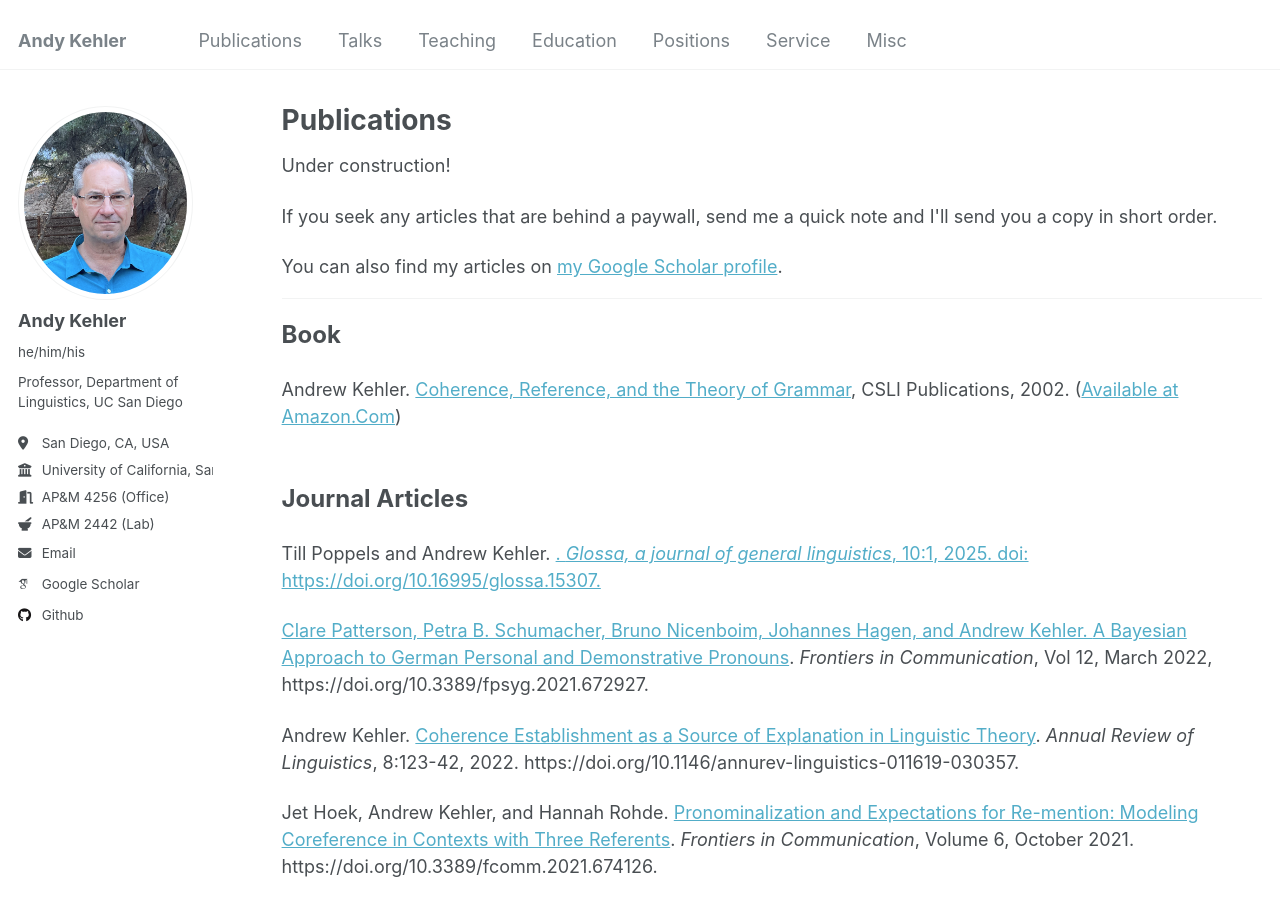
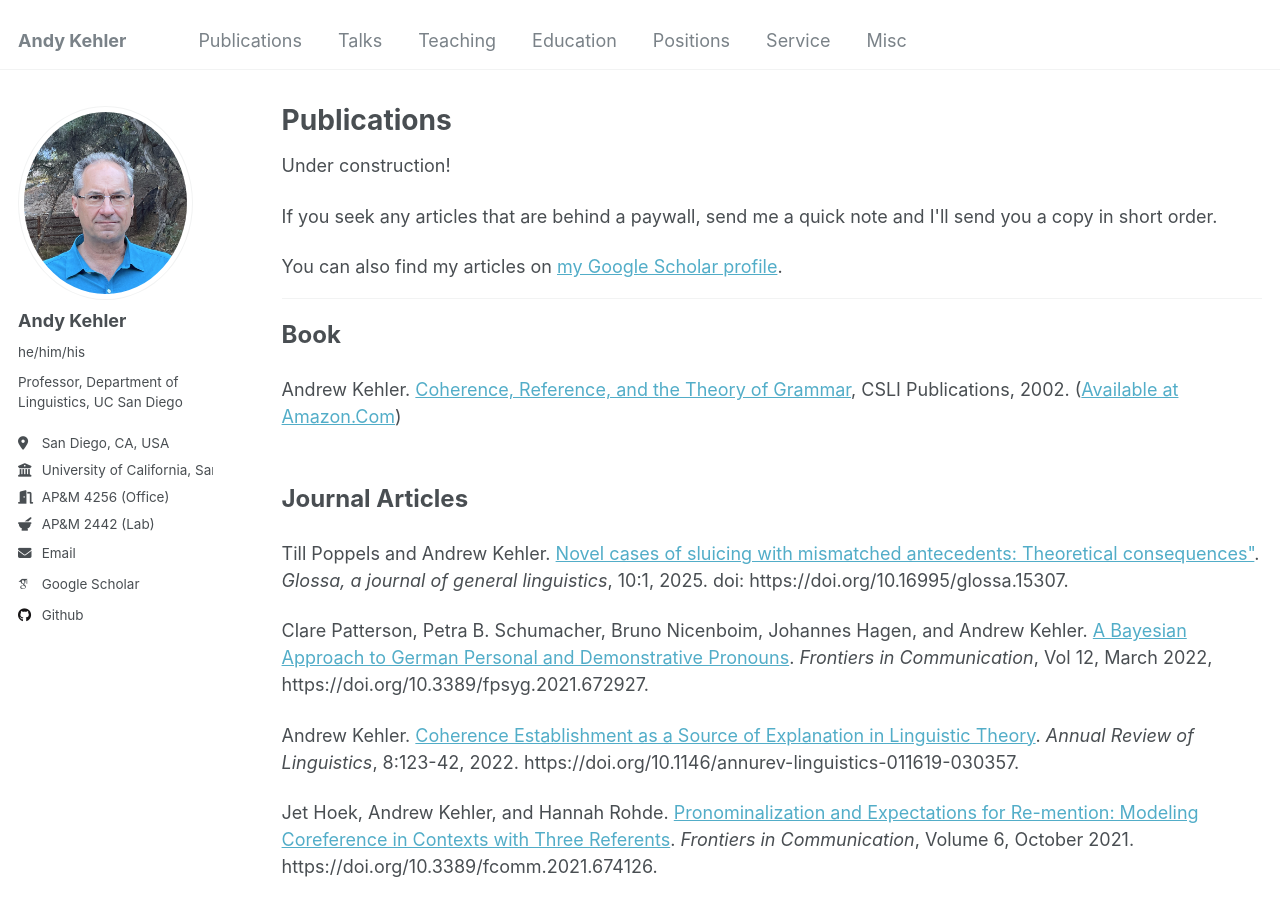
Before and after one commit to akehler/akehler.github.io, a Jekyll site: the page built from _pages/publications.html, in a window 1280 px wide and 900 px high. Built offline with Jekyll 4.4.1, drawn with Linux system fonts in a browser that asks for light colours; some web fonts are replaced; part of the change alters nothing that is shown.

Commit message:
Update publications.html

```diff
--- a/_pages/publications.html
+++ b/_pages/publications.html
@@ -32,7 +32,8 @@ href=http://www.amazon.com/exec/obidos/ASIN/1575862166/qid=1012429713/sr=12-1/10
           <p><br>
          <strong><font size="5">Journal Articles</font></strong></p>
 
-Till Poppels and Andrew Kehler.  <a href="Novel cases of sluicing with mismatched antecedents: Theoretical consequences"</a>. <i>Glossa,
+Till Poppels and Andrew Kehler.  <a href="https://www.glossa-journal.org/article/id/15307/">
+Novel cases of sluicing with mismatched antecedents: Theoretical consequences"</a>. <i>Glossa,
 a journal of general linguistics</i>, 10:1, 2025.
 doi: https://doi.org/10.16995/glossa.15307.
 <p></p>
```
